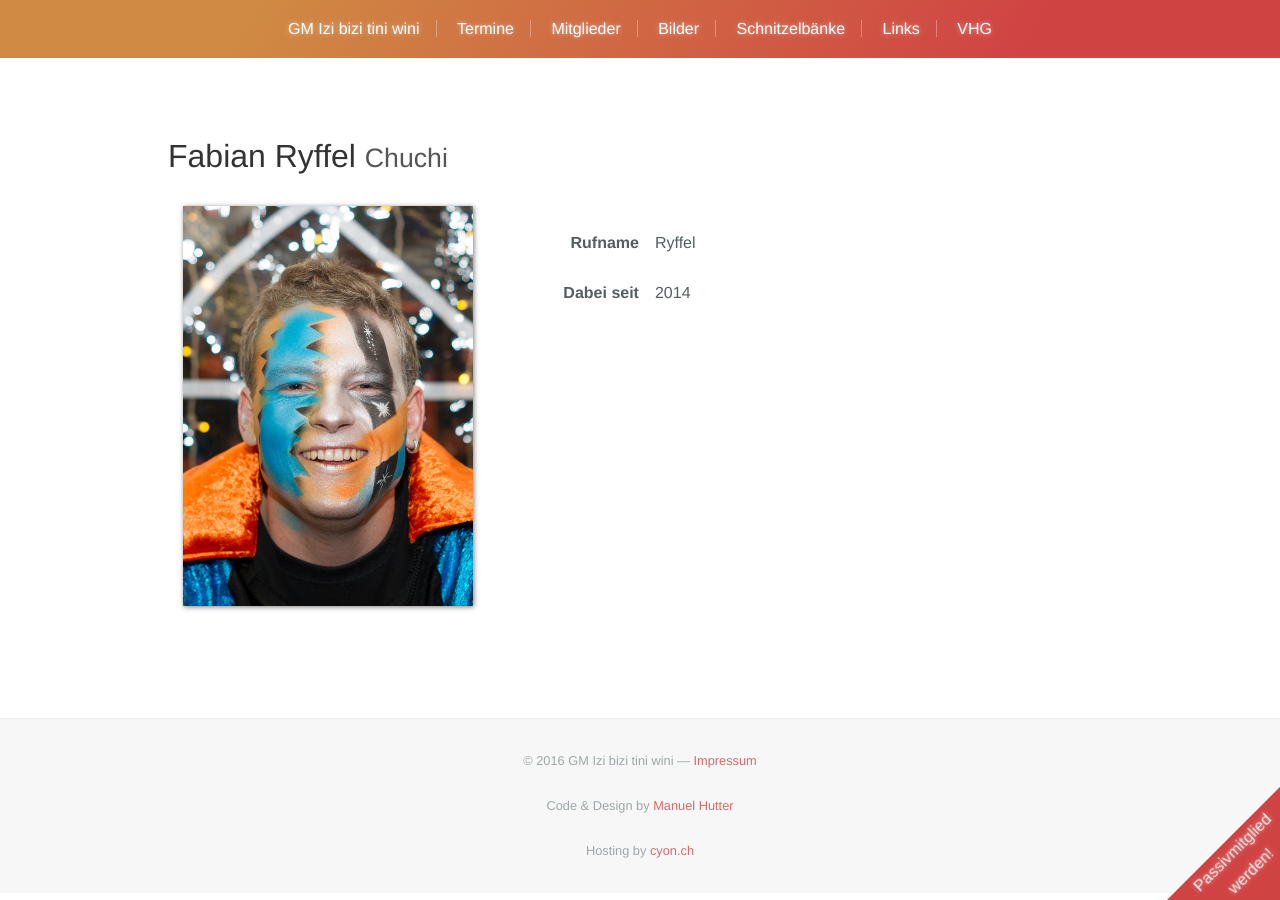
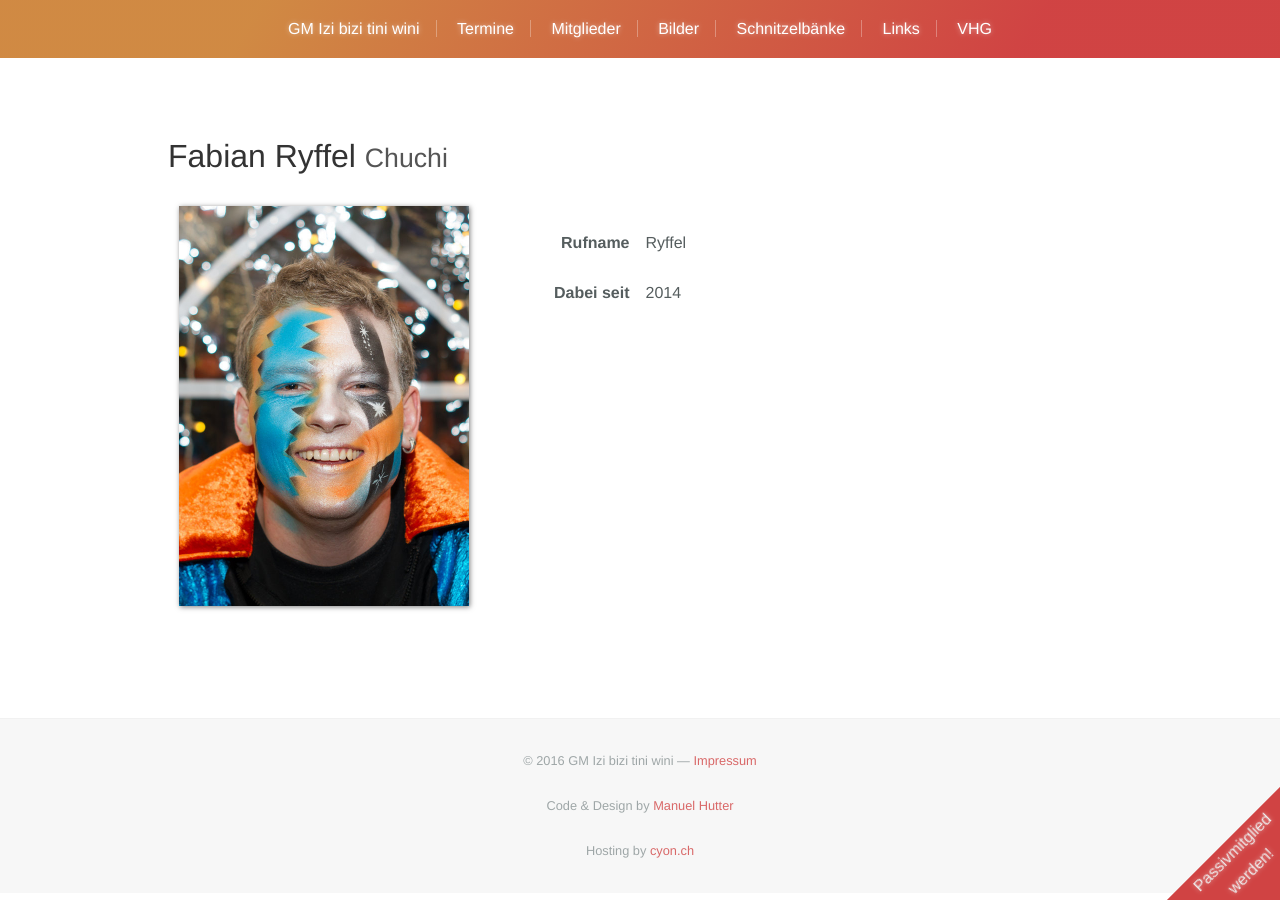
Before and after one commit to izibizi/izibizi.ch, a Jekyll site: the page built from _mitglieder/fabian-ryffel.md, in a window 1280 px wide. Built offline with Jekyll 4.4.1, drawn with Linux system fonts in a browser that asks for light colours.

Commit message:
How do I math... 3 x 34 > 100!

```diff
--- a/_sass/_grid.scss
+++ b/_sass/_grid.scss
@@ -47,7 +47,7 @@
   .grid {
     .whole          { width: 100%; }
     .half           { width: 50%; }
-    .one-thirds     { width: 34%; }
+    .one-thirds     { width: 33%; }
     .two-thirds     { width: 66%; }
     .one-quarter    { width: 33%; }
     .narrow-quarter { width: 25%; }
```
